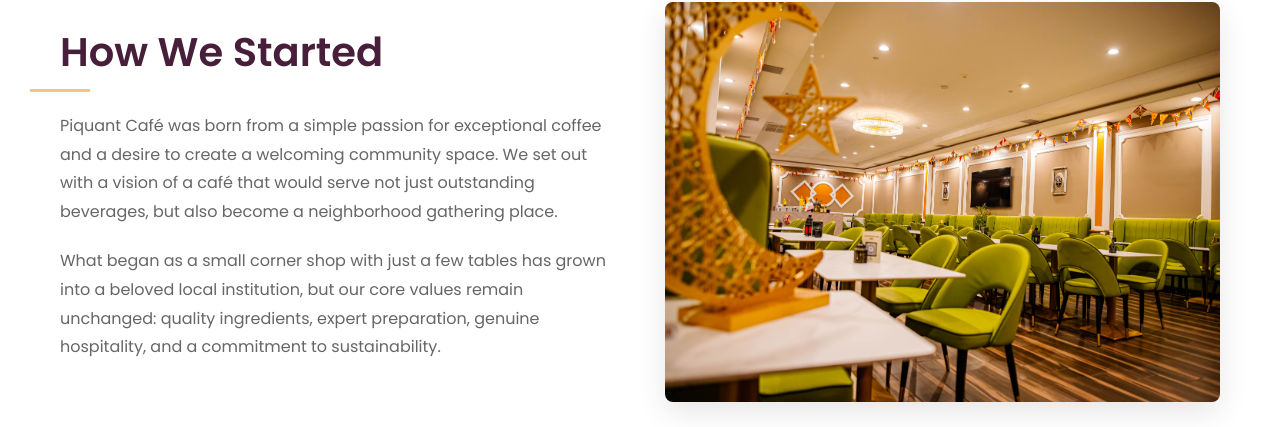
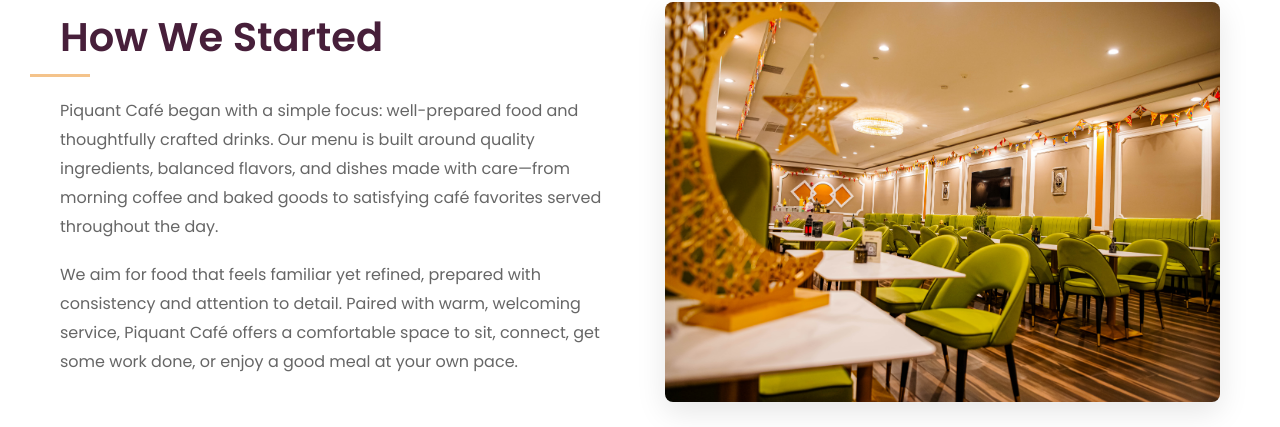
Before and after one commit to BubbasVibing/piquantcafe, a React (Vite) app: page /about in a window 1280 px wide. Shown: the part 498-925 px from the top of the page. Built offline with nearby package versions, Linux system fonts and the light colour scheme.

Commit message:
Updated Content in About and Footer

```diff
--- a/src/components/footer/footer.tsx
+++ b/src/components/footer/footer.tsx
@@ -11,7 +11,7 @@
           <div className="footer-brand">
             <img src="/piquantcafelogo1.png" alt="Piquant Café" className="footer-logo-img" />
             <p className="footer-tagline">
-              Extraordinary culinary artistry for life's most meaningful celebrations
+              Well-crafted food and drinks, made to be enjoyed in a welcoming space.
             </p>
             <a
               href="https://piquant-cafe.cloveronline.com/menu/all"
--- a/src/pages/about/about.tsx
+++ b/src/pages/about/about.tsx
@@ -86,10 +86,10 @@
             <div className="journey-text">
               <h2 className="section-title">How We Started</h2>
               <p>
-                Piquant Café was born from a simple passion for exceptional coffee and a desire to create a welcoming community space. We set out with a vision of a café that would serve not just outstanding beverages, but also become a neighborhood gathering place.
+                Piquant Café began with a simple focus: well-prepared food and thoughtfully crafted drinks. Our menu is built around quality ingredients, balanced flavors, and dishes made with care—from morning coffee and baked goods to satisfying café favorites served throughout the day.
               </p>
               <p>
-                What began as a small corner shop with just a few tables has grown into a beloved local institution, but our core values remain unchanged: quality ingredients, expert preparation, genuine hospitality, and a commitment to sustainability.
+                We aim for food that feels familiar yet refined, prepared with consistency and attention to detail. Paired with warm, welcoming service, Piquant Café offers a comfortable space to sit, connect, get some work done, or enjoy a good meal at your own pace.
               </p>
             </div>
             <div className="journey-image">
```
